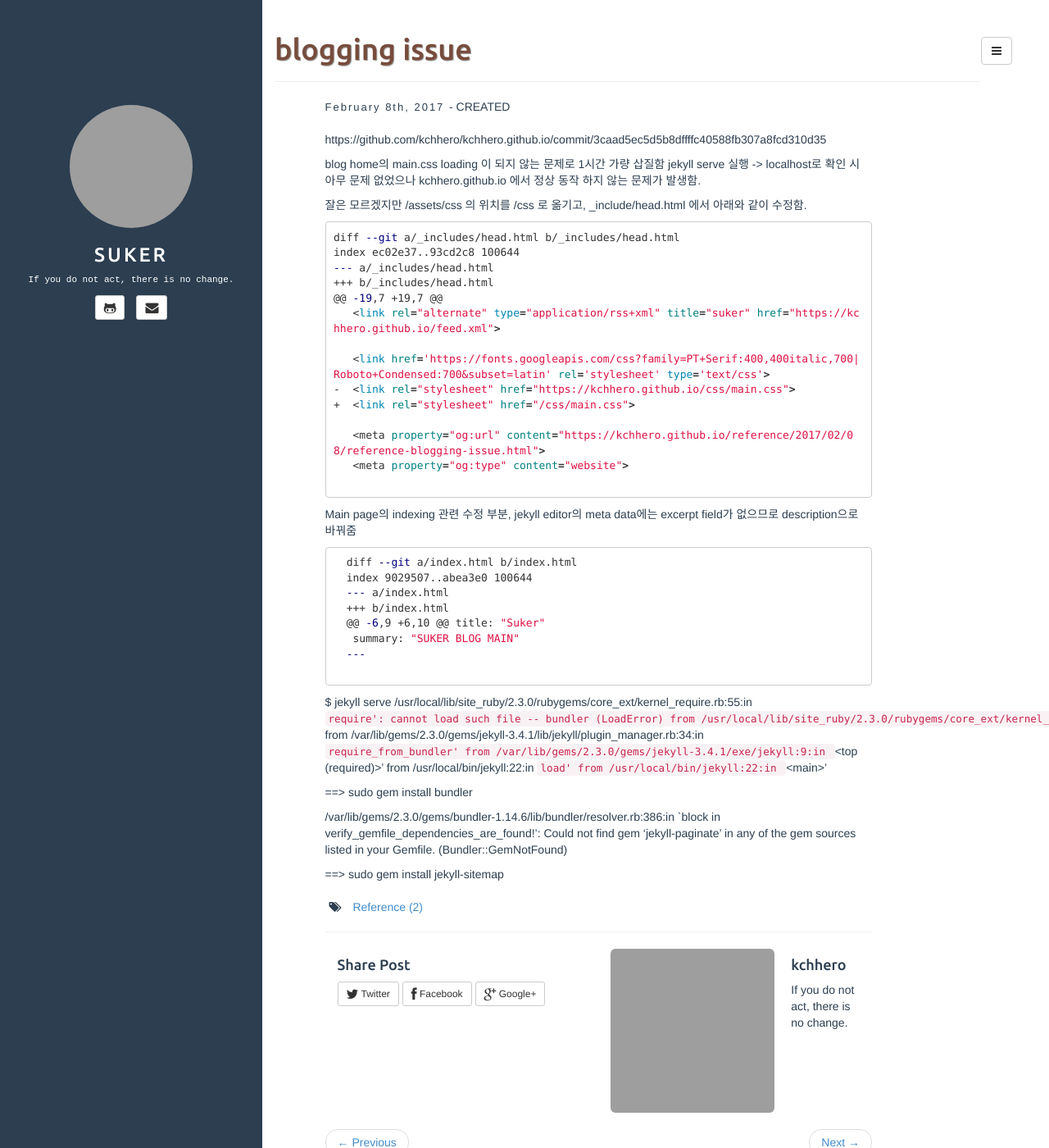
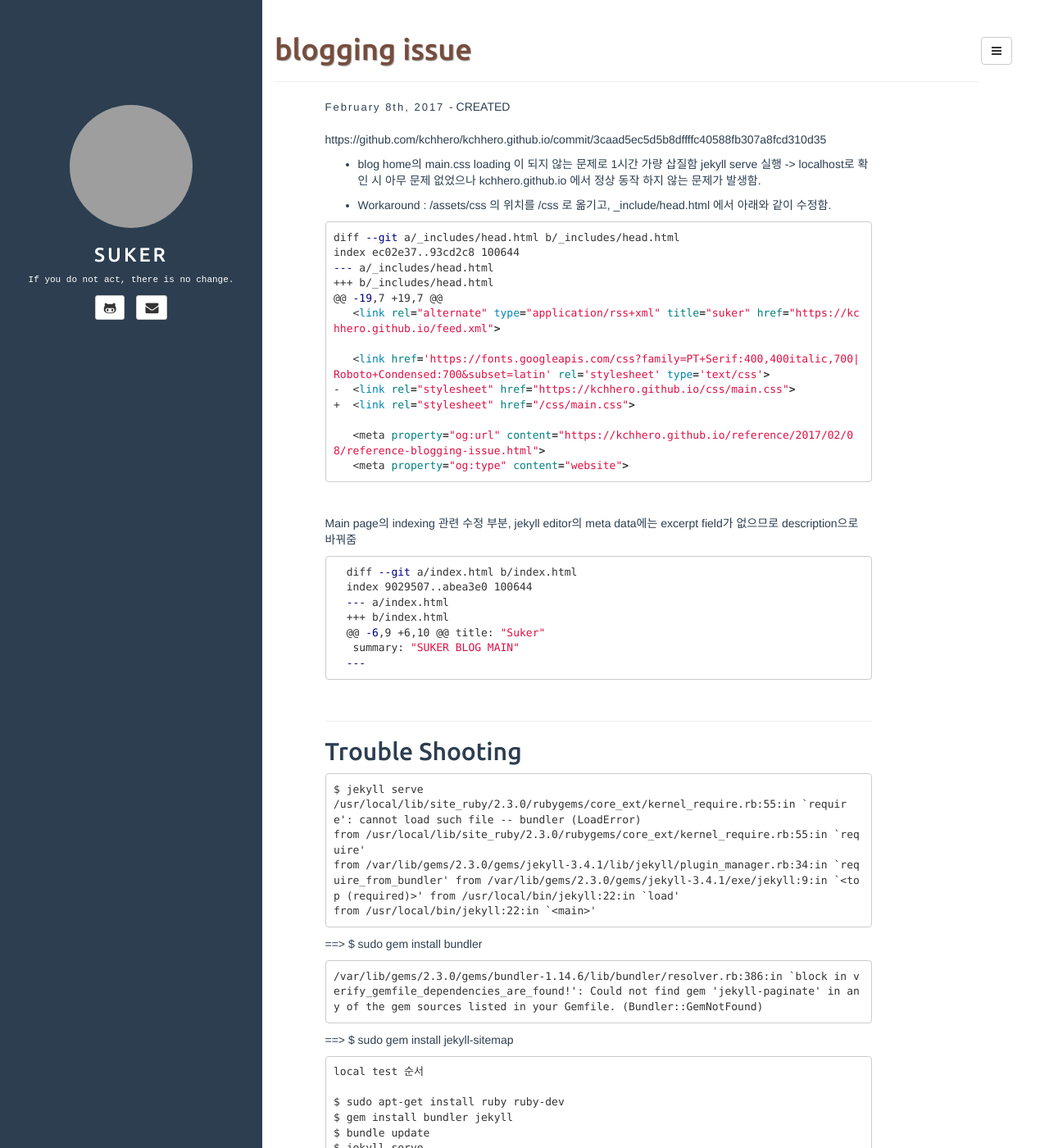
Before and after one commit to kchhero/kchhero.github.io, a Jekyll site: the page built from _posts/2017-02-08-reference-blogging-issue.md, in a window 1280 px wide and 1400 px high. Shown: the whole window at 82% size. Built offline with Jekyll 4.4.1, drawn with Linux system fonts in a browser that asks for light colours; grey boxes are pictures that could not be loaded.

Commit message:
update 2017-02-08-reference-blogging-issue.md

````diff
--- a/_posts/2017-02-08-reference-blogging-issue.md
+++ b/_posts/2017-02-08-reference-blogging-issue.md
@@ -1,17 +1,17 @@
 ---
-title: 'blogging issue'
+category: Reference
+description: 'blog를 만들때 발생했던 문제점들 정리'
 layout: post
 tags: Reference
-category: Reference
-description: blog를 만들때 발생했던 문제점들 정리
+title: 'blogging issue'
 ---
 https://github.com/kchhero/kchhero.github.io/commit/3caad5ec5d5b8dffffc40588fb307a8fcd310d35
 
-blog home의 main.css loading 이 되지 않는 문제로 1시간 가량 삽질함
+* blog home의 main.css loading 이 되지 않는 문제로 1시간 가량 삽질함
 jekyll serve 실행 -> localhost로 확인 시 아무 문제 없었으나
 kchhero.github.io 에서 정상 동작 하지 않는 문제가 발생함.
 
-잘은 모르겠지만
+* Workaround :
 /assets/css 의 위치를 /css 로 옮기고,
 _include/head.html 에서 아래와 같이 수정함.
 
@@ -29,13 +29,12 @@ index ec02e37..93cd2c8 100644
 
    <meta property="og:url" content="{{ site.url }}{{ page.url }}">
    <meta property="og:type" content="website">
-
 ```
 
+<br>
 
 Main page의 indexing 관련 수정 부분, jekyll editor의 meta data에는 excerpt field가 없으므로
 description으로 바꿔줌
-
 ```shell?linenum=false
   diff --git a/index.html b/index.html
   index 9029507..abea3e0 100644
@@ -44,24 +43,34 @@ description으로 바꿔줌
   @@ -6,9 +6,10 @@ title: "Suker"
    summary: "SUKER BLOG MAIN"
   ---
+```
+
+<br>
+
+---
+## Trouble Shooting
 
 ```
-
 $ jekyll serve
 /usr/local/lib/site_ruby/2.3.0/rubygems/core_ext/kernel_require.rb:55:in `require': cannot load such file -- bundler (LoadError)
-                                                                         from /usr/local/lib/site_ruby/2.3.0/rubygems/core_ext/kernel_require.rb:55:in `require'
-                                                                              from /var/lib/gems/2.3.0/gems/jekyll-3.4.1/lib/jekyll/plugin_manager.rb:34:in `require_from_bundler'
-                                                                                   from /var/lib/gems/2.3.0/gems/jekyll-3.4.1/exe/jekyll:9:in `<top (required)>'
-                                                                                        from /usr/local/bin/jekyll:22:in `load'
-                                                                                             from /usr/local/bin/jekyll:22:in `<main>'
-
-
-==> sudo gem install bundler
+from /usr/local/lib/site_ruby/2.3.0/rubygems/core_ext/kernel_require.rb:55:in `require'                                                                              from /var/lib/gems/2.3.0/gems/jekyll-3.4.1/lib/jekyll/plugin_manager.rb:34:in `require_from_bundler' from /var/lib/gems/2.3.0/gems/jekyll-3.4.1/exe/jekyll:9:in `<top (required)>' from /usr/local/bin/jekyll:22:in `load'                                                                                            from /usr/local/bin/jekyll:22:in `<main>'
+```
+==> $ sudo gem install bundler
 
 
 
 
+```
+/var/lib/gems/2.3.0/gems/bundler-1.14.6/lib/bundler/resolver.rb:386:in `block in verify_gemfile_dependencies_are_found!': Could not find gem 'jekyll-paginate' in any of the gem sources listed in your Gemfile. (Bundler::GemNotFound)
+```
+==> $ sudo gem install jekyll-sitemap
 
-/var/lib/gems/2.3.0/gems/bundler-1.14.6/lib/bundler/resolver.rb:386:in `block in verify_gemfile_dependencies_are_found!': Could not find gem 'jekyll-paginate' in any of the gem sources listed in your Gemfile. (Bundler::GemNotFound)
 
-==> sudo gem install jekyll-sitemap
+```
+local test 순서
+
+$ sudo apt-get install ruby ruby-dev
+$ gem install bundler jekyll
+$ bundle update
+$ jekyll serve
+```
````
